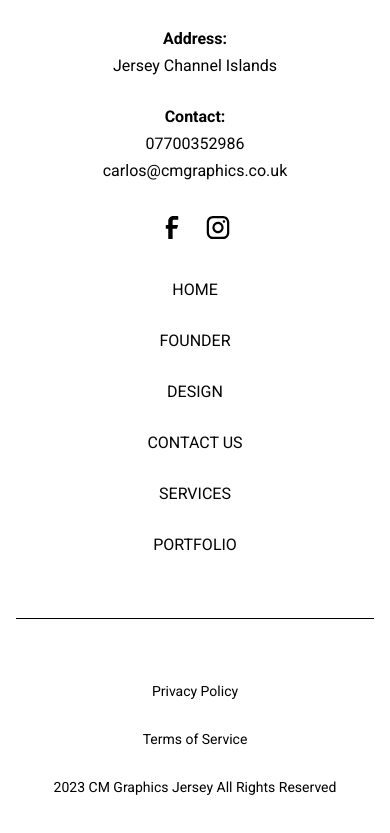
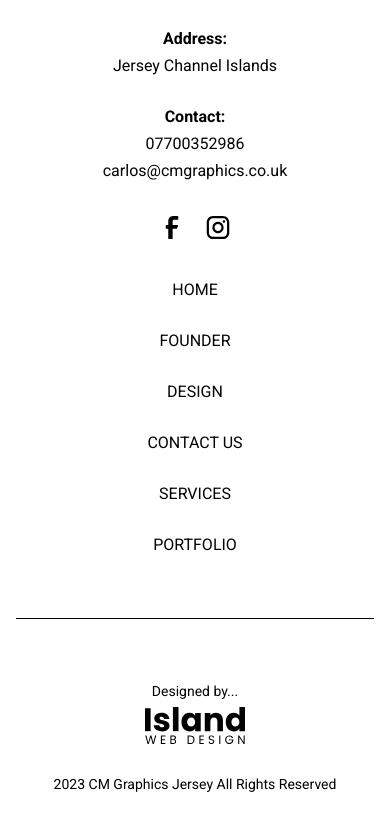
Before and after one commit to mauger1998/cm-graphics, a plain HTML site: page meet-cm-graphics-founder/index.html in a window 390 px wide. Shown: the part 3840-4673 px from the top of the page. Drawn offline with nearby package versions, Linux system fonts and the light colour scheme; a script that the page names is missing.

Commit message:
Add island web design to footer

```diff
--- a/cm-graphics-design/style.css
+++ b/cm-graphics-design/style.css
@@ -782,10 +782,14 @@ footer .column:nth-child(4) {
         max-width:max-content;
     }
     .footer-bottom {
-        flex-direction: column-reverse;
+        flex-direction: column;
         align-items: center;
         justify-content: center;
         gap:2rem;
+        width:100%;
+    }
+    .footer-bottom a {
+        align-self:center;
     }
     .privacy {
         flex-direction: column;
@@ -794,6 +798,7 @@ footer .column:nth-child(4) {
     }
     .footer-bottom p {
         text-align:center;
+        align-self:center;
     }
 }
 
@@ -847,3 +852,21 @@ html {
     transform:translateX(-20rem);
     opacity:0;
 }
+
+
+
+
+.footer-bottom {
+    display:flex;
+    align-items: flex-end;
+    justify-content: space-between;
+    width:100%;
+    border-top:1px solid black;
+    padding-top:4rem;
+}
+footer .island {
+    display:flex;
+    flex-direction: column;
+    align-items: flex-start;
+    gap:0.5rem;
+}
--- a/meet-cm-graphics-founder/index.html
+++ b/meet-cm-graphics-founder/index.html
@@ -213,11 +213,14 @@
                 </div>
             </div>
             <div class="footer-bottom">
+                <a target="_blank" rel="dofollow author" href="https://islandwebdesign.net/">
+                    <div class="privacy island">
+                        <p>Designed by...</p>
+                        <img src="../carlos-socials/black-island-logo.svg" alt="Island Web Design Guernsey & Jersey Logo">
+                    </div>
+                </a>
                 <p>2023 CM Graphics Jersey All Rights Reserved</p>
-                <div class="privacy">
-                    <p>Privacy Policy</p>
-                    <p>Terms of Service</p>
-                </div>
+
             </div>
         </div>
     </footer>
--- a/meet-cm-graphics-founder/style.css
+++ b/meet-cm-graphics-founder/style.css
@@ -697,10 +697,14 @@ footer .column:nth-child(4) {
             max-width:max-content;
         }
         .footer-bottom {
-        flex-direction: column-reverse;
+            flex-direction: column;
             align-items: center;
             justify-content: center;
             gap:2rem;
+            width:100%;
+        }
+        .footer-bottom a {
+            align-self:center;
         }
         .privacy {
             flex-direction: column;
@@ -709,6 +713,7 @@ footer .column:nth-child(4) {
         }
         .footer-bottom p {
             text-align:center;
+            align-self:center;
         }
     }
 
@@ -868,3 +873,18 @@ p.absolute {
     }
 }
 /* Signage */
+
+.footer-bottom {
+    display:flex;
+    align-items: flex-end;
+    justify-content: space-between;
+    width:100%;
+    border-top:1px solid black;
+    padding-top:4rem;
+}
+footer .island {
+    display:flex;
+    flex-direction: column;
+    align-items: flex-start;
+    gap:0.5rem;
+}
--- a/style.css
+++ b/style.css
@@ -1221,7 +1221,7 @@ footer .column {
 }
 .footer-bottom {
     display:flex;
-    align-items: center;
+    align-items: flex-end;
     justify-content: space-between;
     width:100%;
     border-top:1px solid black;
@@ -1254,9 +1254,11 @@ footer .column:nth-child(4) {
         flex-direction: column;
         align-items: center;
         justify-content: flex-start;
-        gap:2rem;
     }
 
+    .column-top {
+        margin-top:1rem;
+    }
     .address,
     .contact-box {
         align-items: center !important;
@@ -1276,16 +1278,16 @@ footer .column:nth-child(4) {
     .contact-box p:nth-of-type(1) {
         max-width:max-content;
     }
-    .column-top {
-        margin-top:1rem;
-    }
     .footer-bottom {
-        flex-direction: column-reverse;
+        flex-direction: column;
         align-items: center;
         justify-content: center;
         gap:2rem;
+        width:100%;
     }
-
+    .footer-bottom a {
+        align-self:center;
+    }
     .privacy {
         flex-direction: column;
         align-items: center;
@@ -1293,6 +1295,7 @@ footer .column:nth-child(4) {
     }
     .footer-bottom p {
         text-align:center;
+        align-self:center;
     }
 }
 
@@ -1470,3 +1473,10 @@ html {
     text-align:center !important;
     line-height:1.25;
 }
+
+footer .island {
+    display:flex;
+    flex-direction: column;
+    align-items: flex-start;
+    gap:0.5rem;
+}
```
Also changed, not shown: cm-graphics-design/index.html (+7 -4 lines), index.html (+7 -4 lines), carlos-socials/black-island-logo.svg (added). Lines whose indentation alone changed are shown as unchanged.
